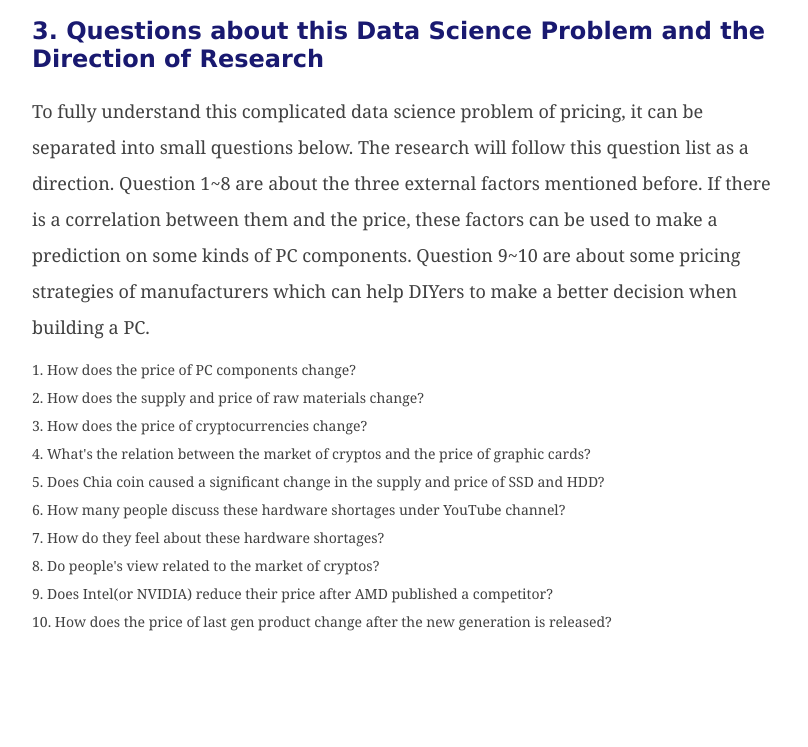
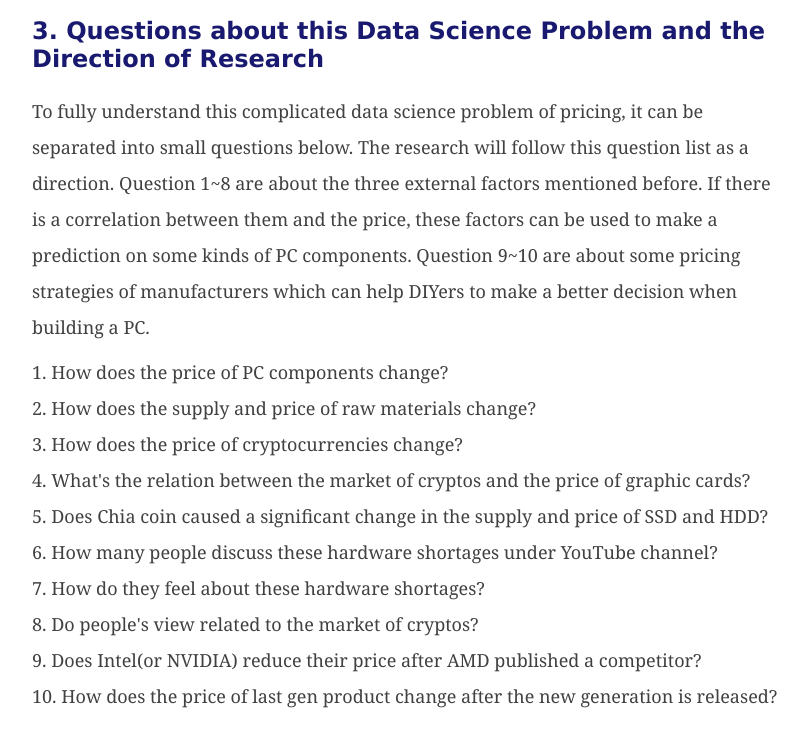
Before and after one commit to jingshenSN2/gaojingsong.georgetown.domains, a plain HTML site: page ANLY501/1_introduction.html in a window 1280 px wide. Shown: the part 3265-4012 px from the top of the page, without its empty margins (282-1090 px from the left). Drawn offline with Linux system fonts and the light colour scheme.

Commit message:
fix: small font in intro

```diff
--- a/ANLY501/1_introduction.html
+++ b/ANLY501/1_introduction.html
@@ -117,21 +117,21 @@
                 some pricing strategies of manufacturers which can help DIYers to make a better decision when building a
                 PC.</p>
 
-            <p style="line-height:1;font-size: 0.875em;color:#414141;">1. How does the price of PC components
+            <p style="line-height:1;color:#414141;">1. How does the price of PC components
                 change?</p>
-            <p style="line-height:1;font-size: 0.875em;color:#414141;">2. How does the supply and price of raw materials
+            <p style="line-height:1;color:#414141;">2. How does the supply and price of raw materials
                 change?</p>
-            <p style="line-height:1;font-size: 0.875em;color:#414141;">3. How does the price of cryptocurrencies
+            <p style="line-height:1;color:#414141;">3. How does the price of cryptocurrencies
                 change?</p>
-            <p style="line-height:1;font-size: 0.875em;color:#414141;">4. What's the relation between the market of                 cryptos and the price of graphic cards?</p>
-            <p style="line-height:1;font-size: 0.875em;color:#414141;">5. Does Chia coin caused a significant change in the supply and price
+            <p style="line-height:1;color:#414141;">4. What's the relation between the market of                 cryptos and the price of graphic cards?</p>
+            <p style="line-height:1;color:#414141;">5. Does Chia coin caused a significant change in the supply and price
                 of SSD and HDD?</p>
-            <p style="line-height:1;font-size: 0.875em;color:#414141;">6. How many people discuss these hardware shortages under YouTube channel?</p>
-            <p style="line-height:1;font-size: 0.875em;color:#414141;">7. How do they feel about these hardware shortages?</p>
-            <p style="line-height:1;font-size: 0.875em;color:#414141;">8. Do people's view related to the market of cryptos?</p>
-            <p style="line-height:1;font-size: 0.875em;color:#414141;">9. Does Intel(or NVIDIA) reduce their price
+            <p style="line-height:1;color:#414141;">6. How many people discuss these hardware shortages under YouTube channel?</p>
+            <p style="line-height:1;color:#414141;">7. How do they feel about these hardware shortages?</p>
+            <p style="line-height:1;color:#414141;">8. Do people's view related to the market of cryptos?</p>
+            <p style="line-height:1;color:#414141;">9. Does Intel(or NVIDIA) reduce their price
                 after AMD published a competitor?</p>
-            <p style="line-height:1;font-size: 0.875em;color:#414141;">10. How does the price of last gen product change
+            <p style="line-height:1;color:#414141;">10. How does the price of last gen product change
                 after the new generation is released?</p>
 
         </section>
```
